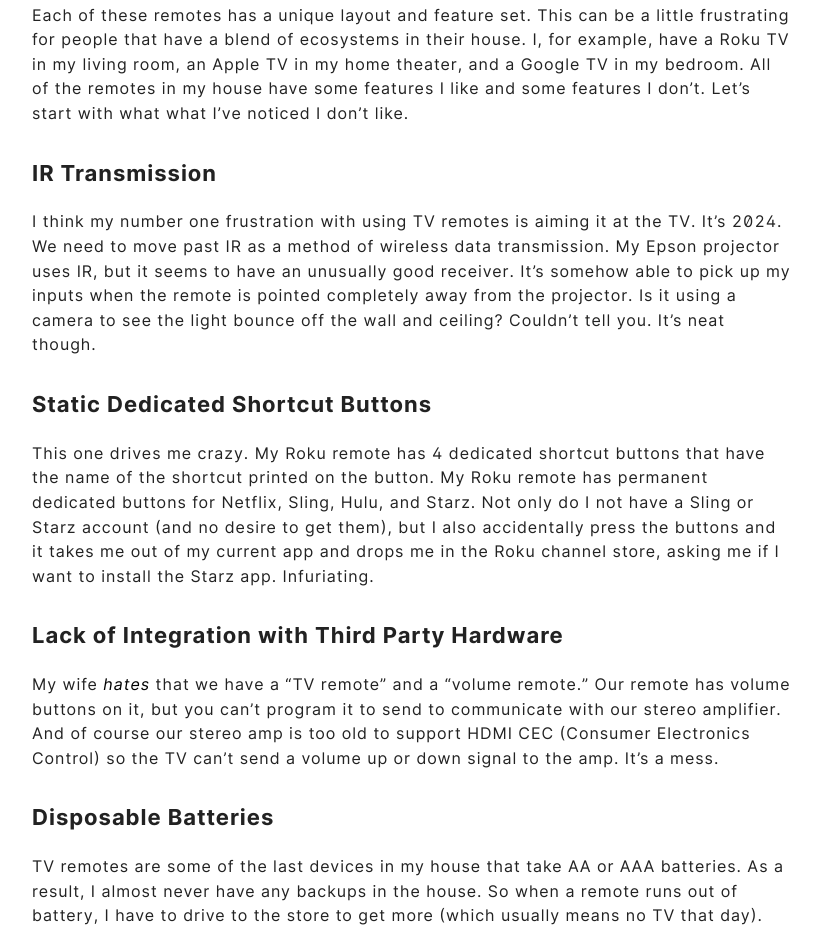
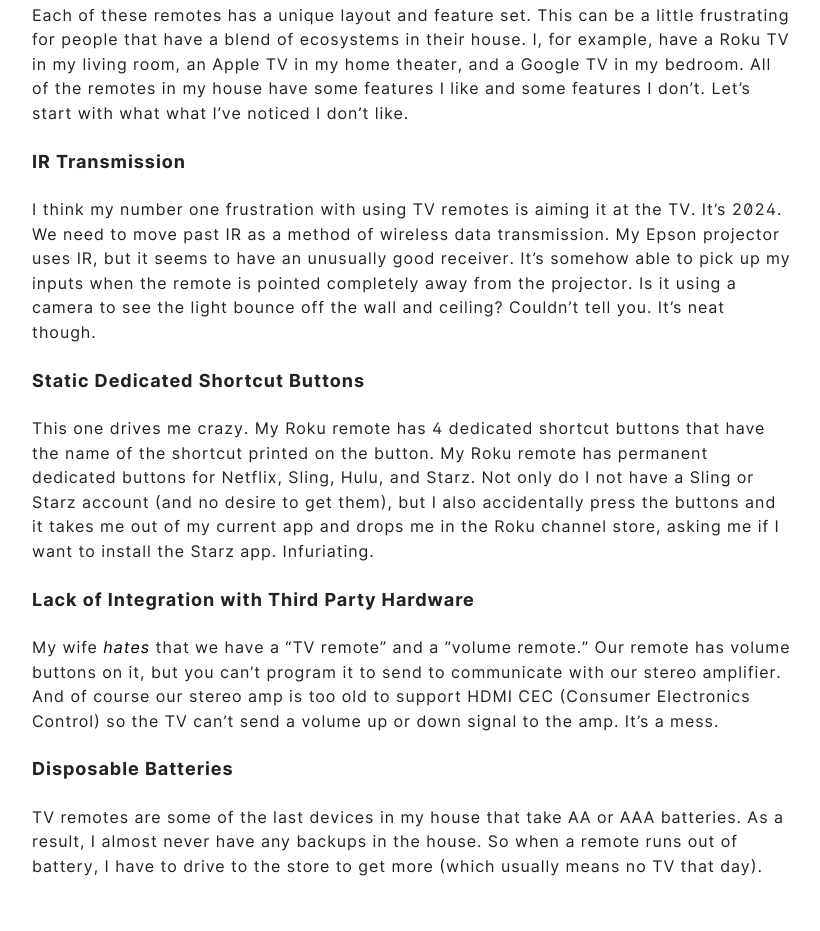
Before and after one commit to ShieldsPC/portfolio-site-published, a plain HTML site: page portfolio/smart-remotes/index.html in a window 1280 px wide. Shown: the part 878-1809 px from the top of the page, without its empty margins (228-1048 px from the left). Drawn offline with nearby package versions, Linux system fonts and the light colour scheme.

Commit message:
Fixed sizing for headers on remotes

```diff
--- a/portfolio/smart-remotes/index.html
+++ b/portfolio/smart-remotes/index.html
@@ -123,13 +123,13 @@
                 <p>According to a 2023 study by Hub Research, 74% of TV households have a smart TV. Statista says there are 125 million TV households in the United stats. That means that nearly 93 million American homes have smart TVs. That&rsquo;s a lot of smart TVs. It&rsquo;s safe to say that the smart TV has kind of become an integral part of the modern American home. And I think the en masse move to the smart TV makes a lot of sense. As we&rsquo;ve seen the move from cable to streaming, so too have we seen the rise of streaming boxes like Roku, Apple TV, Amazon Fire Stick, and Google Chromecast. The next logical step, of course, was to just integrate those boxes into the TVs themselves. And that&rsquo;s when we saw an interesting shift from the traditional television remote to the smart TV remotes of today.</p>
 <p><img src="remotes_image.png" alt="smart tv remotes"></p>
 <p>Each of these remotes has a unique layout and feature set. This can be a little frustrating for people that have a blend of ecosystems in their house. I, for example, have a Roku TV in my living room, an Apple TV in my home theater, and a Google TV in my bedroom. All of the remotes in my house have some features I like and some features I don&rsquo;t. Let&rsquo;s start with what what I&rsquo;ve noticed I don&rsquo;t like.</p>
-<h3 id="ir-transmission">IR Transmission</h3>
+<h4 id="ir-transmission">IR Transmission</h4>
 <p>I think my number one frustration with using TV remotes is aiming it at the TV. It&rsquo;s 2024. We need to move past IR as a method of wireless data transmission. My Epson projector uses IR, but it seems to have an unusually good receiver. It&rsquo;s somehow able to pick up my inputs when the remote is pointed completely away from the projector. Is it using a camera to see the light bounce off the wall and ceiling? Couldn&rsquo;t tell you. It&rsquo;s neat though.</p>
-<h3 id="static-dedicated-shortcut-buttons">Static Dedicated Shortcut Buttons</h3>
+<h4 id="static-dedicated-shortcut-buttons">Static Dedicated Shortcut Buttons</h4>
 <p>This one drives me crazy. My Roku remote has 4 dedicated shortcut buttons that have the name of the shortcut printed on the button. My Roku remote has permanent dedicated buttons for Netflix, Sling, Hulu, and Starz. Not only do I not have a Sling or Starz account (and no desire to get them), but I also accidentally press the buttons and it takes me out of my current app and drops me in the Roku channel store, asking me if I want to install the Starz app. Infuriating.</p>
-<h3 id="lack-of-integration-with-third-party-hardware">Lack of Integration with Third Party Hardware</h3>
+<h4 id="lack-of-integration-with-third-party-hardware">Lack of Integration with Third Party Hardware</h4>
 <p>My wife <em>hates</em> that we have a &ldquo;TV remote&rdquo; and a &ldquo;volume remote.&rdquo; Our remote has volume buttons on it, but you can&rsquo;t program it to send to communicate with our stereo amplifier. And of course our stereo amp is too old to support HDMI CEC (Consumer Electronics Control) so the TV can&rsquo;t send a volume up or down signal to the amp. It&rsquo;s a mess.</p>
-<h3 id="disposable-batteries">Disposable Batteries</h3>
+<h4 id="disposable-batteries">Disposable Batteries</h4>
 <p>TV remotes are some of the last devices in my house that take AA or AAA batteries. As a result, I almost never have any backups in the house. So when a remote runs out of battery, I have to drive to the store to get more (which usually means no TV that day).</p>
 <h2 id="designing-a-better-remote">Designing a Better Remote</h2>
 <p>So what features <em>do</em> we want? I think the obvious place to start is by smoothing out those pain points.</p>
```
